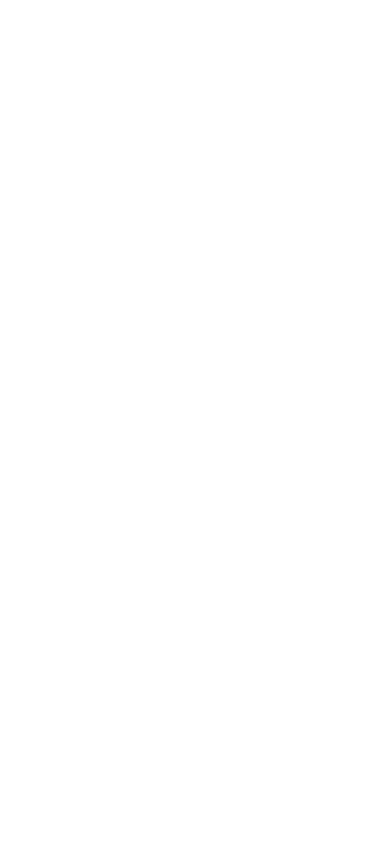
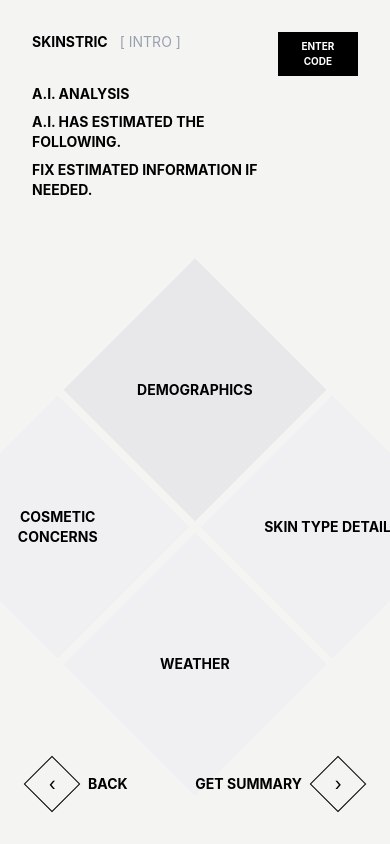
Before and after one commit to beckysoftwareeng2026/skinstric, a React (Vite) app: page /select in a window 390 px wide. Before the commit this address had no page. Built offline with nearby package versions, Linux system fonts and the light colour scheme.

Commit message:
backup before responsive home refactor

```diff
--- a/src/App.jsx
+++ b/src/App.jsx
@@ -9,6 +9,7 @@
 import Demographics from "./pages/Demographics";
 import Result from "./pages/Result";
 import Selfie from "./pages/Selfie";
+import Select from "./pages/Select";
 
 function App() {
   return (
@@ -24,6 +25,7 @@
         <Route path="/demographics" element={<Demographics />} />
         <Route path="/result" element={<Result />} />
         <Route path="/selfie" element={<Selfie />} />
+        <Route path="/select" element={<Select />} />
       </Routes>
     </BrowserRouter>
   );
--- a/src/pages/Home.jsx
+++ b/src/pages/Home.jsx
@@ -17,7 +17,7 @@
       {/* Hero */}
       <section className="relative flex h-[82vh] items-center justify-center overflow-hidden">
         {/* Left Side */}
-        <div className="absolute left-0 top-1/2 -translate-y-1/2">
+        <div className="absolute left-0 top-1/2 hidden -translate-y-1/2 xl:block">
           <div className="relative">
             <div className="h-[700px] w-[700px] border border-[#e4e4e4] rotate-45 -translate-x-80"></div>
 
@@ -36,7 +36,7 @@
         {/* Right Side */}
         <Link
           to="/testing"
-          className="absolute right-28 top-1/2 flex -translate-y-1/2 items-center gap-4"
+          className="mt-8 inline-flex items-center gap-3 border border-black px-6 py-3 text-xs font-bold uppercase xl:hidden"
         >
           <span className="text-sm uppercase tracking-wide">Take Test</span>
 
@@ -46,16 +46,22 @@
         </Link>
 
         {/* Hero Text */}
-        <div className="text-center translate-y-12">
-          <h1 className="text-[120px] leading-none font-[200] tracking-tight">
+        <div className="z-10 text-center translate-y-6 md:translate-y-12">
+          <h1 className="text-[64px] sm:text-[84px] md:text-[110px] lg:text-[140px] leading-none font-[200] tracking-tight">
             Sophisticated
           </h1>
 
-          <h1 className="text-[120px] leading-none font-[200] tracking-tight">
+          <h1 className="text-[64px] sm:text-[84px] md:text-[110px] lg:text-[140px] leading-none font-[200] tracking-tight">
             skincare
           </h1>
+          <Link
+            to="/testing"
+            className="mt-8 inline-flex items-center gap-3 border border-black px-6 py-3 text-xs font-bold uppercase md:hidden"
+          >
+            Take Test
+            <span>›</span>
+          </Link>
         </div>
-
         {/* Bottom Left Copy */}
         <div className="absolute bottom-10 left-8 max-w-xs">
           <p className="text-xs uppercase leading-relaxed text-gray-700">
--- /dev/null
+++ b/src/pages/Select.jsx
@@ -0,0 +1,85 @@
+import { useNavigate } from "react-router-dom";
+
+function Select() {
+  const navigate = useNavigate();
+
+  return (
+    <main className="relative min-h-screen overflow-hidden bg-[#f4f4f2] text-black">
+      <nav className="flex items-start justify-between px-8 py-8">
+        <div>
+          <div className="flex items-center gap-3 text-sm font-bold">
+            <span>SKINSTRIC</span>
+            <span className="font-normal text-gray-400">[ INTRO ]</span>
+          </div>
+
+          <div className="mt-8 space-y-2 text-sm font-bold uppercase">
+            <p>A.I. Analysis</p>
+            <p>A.I. has estimated the following.</p>
+            <p>Fix estimated information if needed.</p>
+          </div>
+        </div>
+
+        <button className="border border-black bg-black px-3 py-1.5 text-[10px] font-bold uppercase text-white">
+          Enter Code
+        </button>
+      </nav>
+
+      <section className="flex h-[70vh] items-center justify-center">
+        <div className="grid h-[380px] w-[380px] rotate-45 grid-cols-2 grid-rows-2 gap-2">
+          <button
+            onClick={() => navigate("/demographics")}
+            className="flex items-center justify-center bg-[#e8e8eb] transition hover:bg-black hover:text-white"
+          >
+            <span className="-rotate-45 text-center text-sm font-bold uppercase">
+              Demographics
+            </span>
+          </button>
+
+          <button className="flex items-center justify-center bg-[#f0f0f2] transition hover:bg-black hover:text-white">
+            <span className="-rotate-45 text-center text-sm font-bold uppercase">
+              Skin Type Details
+            </span>
+          </button>
+
+          <button className="flex items-center justify-center bg-[#f0f0f2] transition hover:bg-black hover:text-white">
+            <span className="-rotate-45 text-center text-sm font-bold uppercase">
+              Cosmetic
+              <br />
+              Concerns
+            </span>
+          </button>
+
+          <button className="flex items-center justify-center bg-[#f0f0f2] transition hover:bg-black hover:text-white">
+            <span className="-rotate-45 text-center text-sm font-bold uppercase">
+              Weather
+            </span>
+          </button>
+        </div>
+      </section>
+
+      <button
+        onClick={() => navigate("/result")}
+        className="absolute bottom-10 left-8 flex items-center gap-4"
+      >
+        <div className="flex h-10 w-10 rotate-45 items-center justify-center border border-black">
+          <span className="-rotate-45 text-lg">‹</span>
+        </div>
+
+        <span className="text-sm font-bold uppercase">Back</span>
+      </button>
+
+      <button
+        onClick={() => navigate("/summary")}
+        className="absolute bottom-10 right-8 flex items-center gap-4"
+      >
+        <span className="text-sm font-bold uppercase">Get Summary</span>
+
+        <div className="flex h-10 w-10 rotate-45 items-center justify-center border border-black">
+          <span className="-rotate-45 text-lg">›</span>
+        </div>
+      </button>
+    </main>
+  );
+}
+
+export default Select;
```
